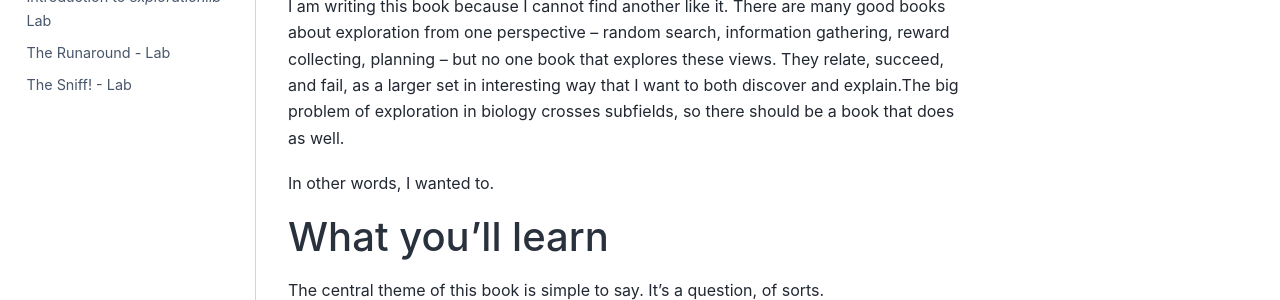
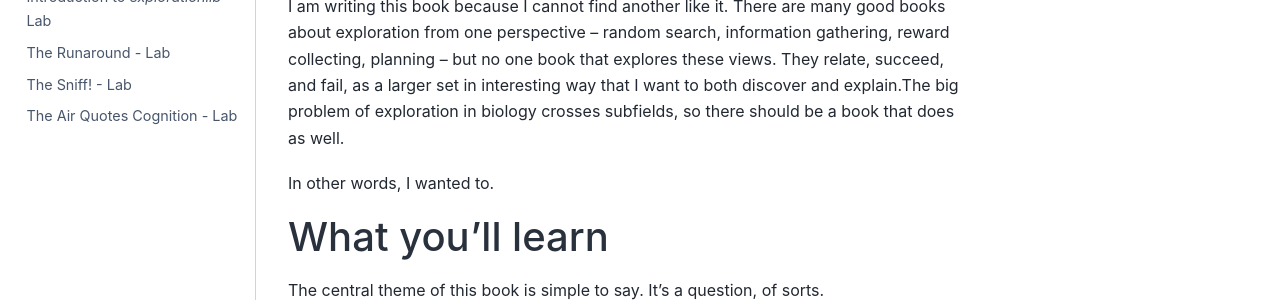
Before and after one commit to parenthetical-e/explorations-book, a Jupyter Book: the page built from book/introduction.ipynb, in a window 1280 px wide. Shown: the part 479-779 px from the top of the page. Built offline with Jupyter Book 1.0.4 settings and Sphinx 7.4.7 and the Sphinx Book theme 1.1.4, drawn with Linux system fonts in a browser that asks for light colours.

Commit message:
Add air-quotes

```diff
--- a/book/_toc.yml
+++ b/book/_toc.yml
@@ -21,3 +21,4 @@
   - file: explorationlib.ipynb
   - file: therunaround.ipynb
   - file: sniff!.ipynb
+  - file: air-quotes.ipynb
```
Also changed, not shown: book/air-quotes.ipynb.
